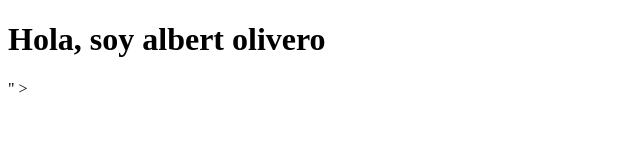
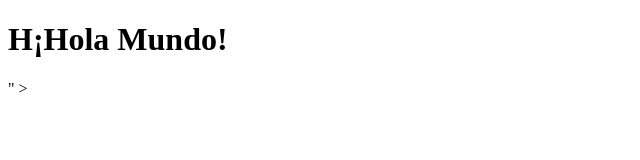
Before and after one commit to AlbertOlivero/Practica-Integracion-Continua, a plain HTML site: page index.html in a window 1280 px wide. Shown: the whole page, without its empty margins (0-640 px from the left). Drawn offline with Linux system fonts and the light colour scheme.

Commit message:
Update index.html

```diff
--- a/index.html
+++ b/index.html
@@ -4,6 +4,6 @@
     <title>Mi Página Web</title>
 </head>
 <body>
-    <h1>Hola, soy albert olivero</h1>
+    <h1>H¡Hola Mundo!</h1>
 </body>
 </html>" >
```
